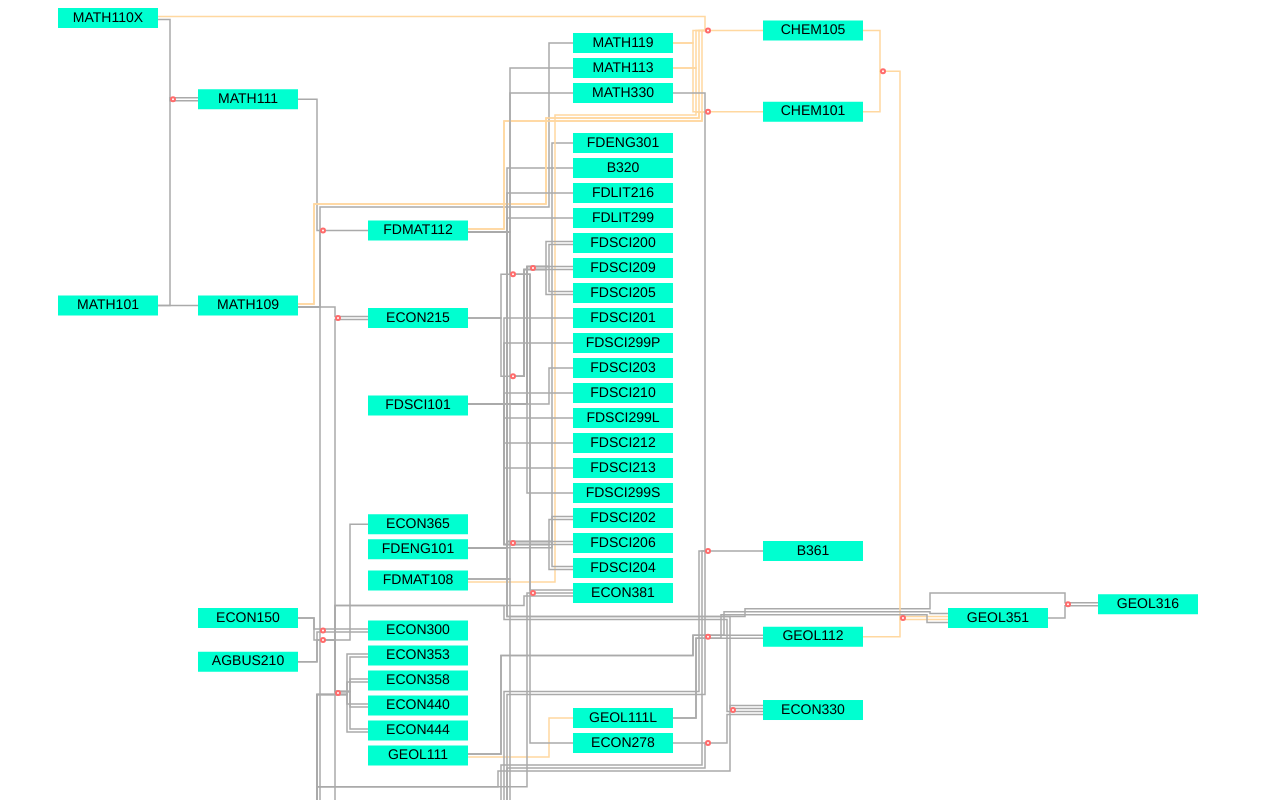
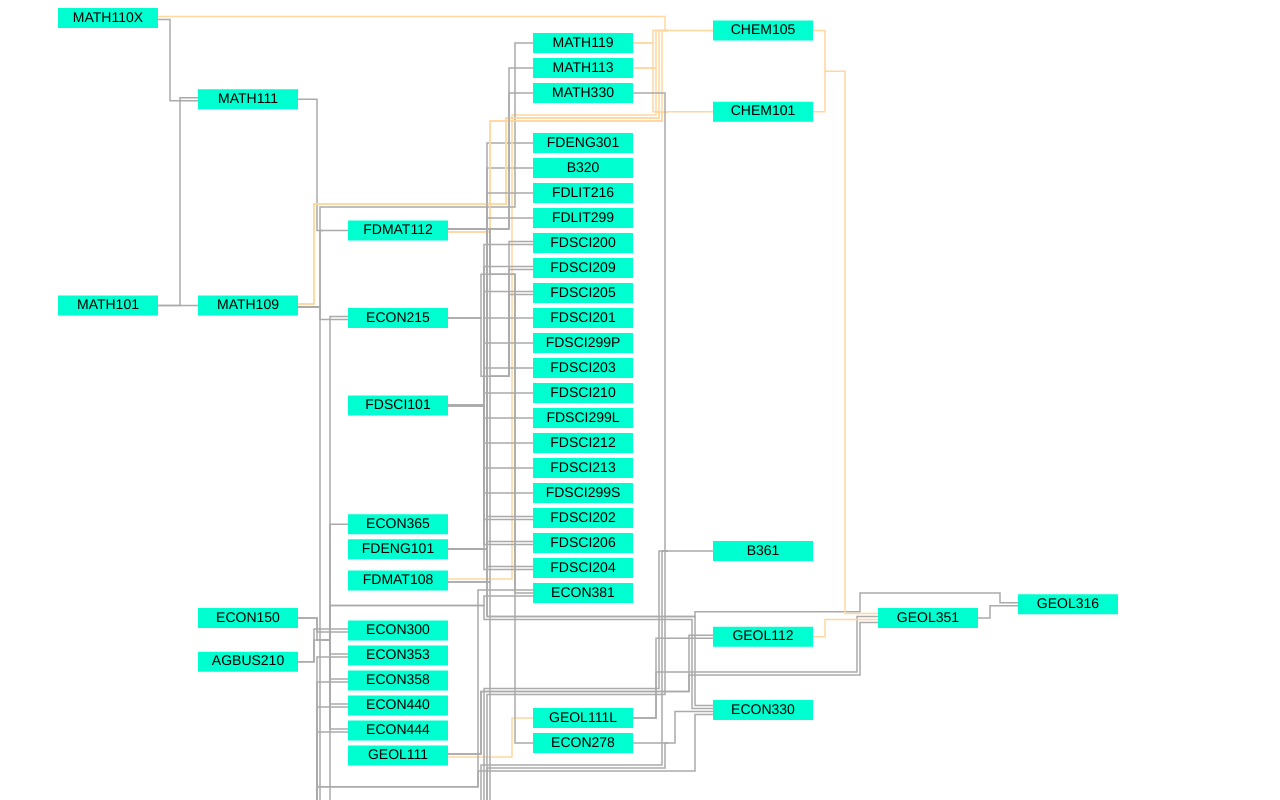
Before and after one commit to byuitechops/program-visualization, a plain HTML site: page backtothestart/index.html in a window 1280 px wide. Shown: the top 800 px of the page. Drawn offline with Linux system fonts and the light colour scheme.

Commit message:
feels werid to write a couple line which tear out a bunch of stuff, but that makes it better

```diff
--- a/backtothestart/index.html
+++ b/backtothestart/index.html
@@ -35,12 +35,12 @@
       .nodes g.disabled text {
         fill:#999;
       } */
-      .nodes g[data-type="logic"] circle {
+      /* .nodes g[data-type="logic"] circle {
         fill:white;
         stroke:#ff6b6b;
         stroke-width:2px;
         r:2;
-      }
+      } */
       .nodes g.highlight rect{
         stroke:#003bff;
         stroke-width:1px;
--- a/backtothestart/layout.js
+++ b/backtothestart/layout.js
@@ -252,6 +252,16 @@ function addBridges(nodes,r){
   nodes.sort((a,b) => a.y-b.y)
 }
 
+function removeANDs(g){
+  g.nodes().filter(n => g.node(n).op=='AND').forEach(n => {
+    g.inEdges(n).forEach(in_e => g.outEdges(n).forEach(out_e => {
+      console.log(in_e.v,out_e.w)
+      g.setEdge(in_e.v,out_e.w,Object.assign({},g.edge(in_e)))
+    }))
+    g.removeNode(n)
+  })
+}
+
 function addRouting(g){
   function addNode(x,y,isExit){
     var n = Math.round(x)+','+Math.round(y)+(isExit?'.exit':'')
@@ -337,31 +347,6 @@ function findPaths(g,r){
   g.edges().forEach(e => {
     name = g.edge(e).name = e.v+'.'+g.edge(e).type
     g.edge(e).path = PathFinder.find(g.node(e.w).enter,g.node(e.v).exit).map(n => n.id)
-  })
-  // If this edge goes to an AND node, then append all of it's path data to it's parents
-  // Going backwards to that multiple ANDs in a row get the whole path
-  g.graph().grid.filter(col => col.type=='logic').reverse().forEach(col => {
-    col.nodes.filter(n => g.node(n).op == 'AND').forEach(n => {
-      // Basically I'm going to completely remove this node,
-      // duplicating all of it's in edges for each of it's out edges
-      // like what we did when we took them out of the clone for dagre
-      g.inEdges(n).forEach(in_e => {
-        g.outEdges(n).forEach(out_e => {
-          var edge = Object.assign({},g.edge(in_e))
-          // Make a copy, cause pointers
-          edge.path = g.edge(in_e).path.slice()
-          edge.path.push(...g.edge(out_e).path)
-          // console.log(in_e.v,out_e.w,edge.path)
-          g.setEdge(in_e.v,out_e.w,edge)
-        })
-      })
-      g.nodeEdges(n).forEach(e => g.removeEdge(e))
-    })
-  })
-
-  // Copy the path data to the route nodes so that they can figure out lanes and such
-  g.edges().forEach(e => {
-    name = g.edge(e).name
     g.edge(e).path.forEach((n,i) => {
       if(!r.node(n).paths[name]){
         // Remember all of the paths (each having multiple edges) that pass through this route node,
@@ -380,7 +365,7 @@ function findPaths(g,r){
   })
 
   // Clean out everything that didn't get used
-  // r.nodes().filter(n => r.node(n).type != 'course' && Object.keys(r.node(n).paths).length==0).forEach(n => r.removeNode(n))
+  r.nodes().filter(n => r.node(n).type != 'course' && Object.keys(r.node(n).paths).length==0).forEach(n => r.removeNode(n))
 }
 
 function assignLanes(g,r){
@@ -519,6 +504,7 @@ function layout(g){
   positionLogicsInLevels(g)
   compileGrid(g)
   adjustLogics(g)
+  removeANDs(g)
   const r = addRouting(g)
   findPaths(g,r)
   const cols = assignLanes(g,r)
```
